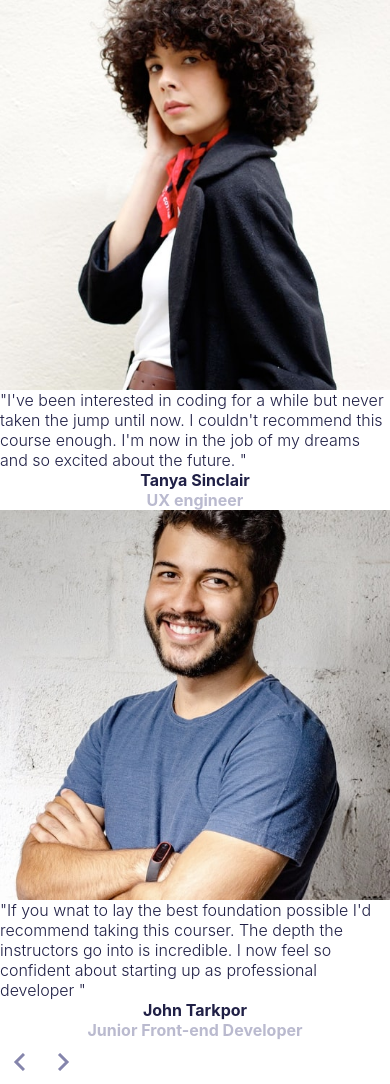
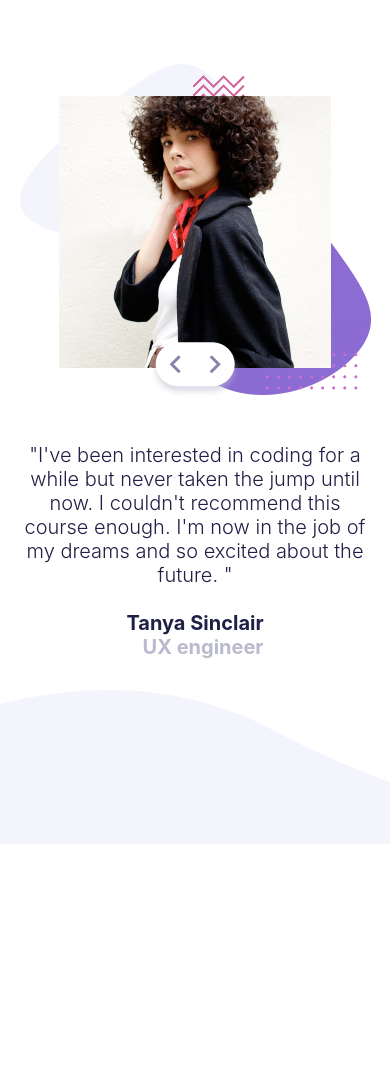
Before and after one commit to Orekihotarou-k/fem-coding-bootcamp-testimonials-slider, a plain HTML site: page index.html in a window 390 px wide. After the commit the page ends 844 px from the top, so only its background shows below. Drawn offline with Linux system fonts and the light colour scheme.

Commit message:
html/css/js update

```diff
--- a/index.html
+++ b/index.html
@@ -1,46 +1,3 @@
-<!-- <!DOCTYPE html>
-<html lang="en">
-<head>
-    <meta charset="UTF-8">
-    <meta name="viewport" content="width=device-width, initial-scale=1.0">
-    <title>Testimonial Slider</title>
-    <link rel="stylesheet" href="style.css">
-</head>
-<body>
-    <div class="testimonial-slider">
-        <button class="prev" onclick="showPreviousTestimonial()">&#8249;</button>
-        <div class="testimonial-container">
-            <div class="testimonial">
-                <img src="images/image-tanya.jpg" alt="Person 1">
-                <p>"Lorem ipsum dolor sit amet, consectetur adipiscing elit. Donec finibus nisl at lorem rutrum."</p>
-                <cite>- Person 1, Title</cite>
-            </div>
-            <div class="testimonial hidden">
-                <img src="images/image-john.jpg" alt="Person 2">
-                <p>"Cras justo odio, dapibus ac facilisis in, egestas eget quam. Donec id elit non mi porta gravida at eget metus."</p>
-                <cite>- Person 2, Title</cite>
-            </div>
-
-            <div class="testimonial hidden">
-                <img src="images/image-john.jpg" alt="Person 2">
-                <p>"Cras justo odio, dapibus ac facilisis in, egestas eget quam. Donec id elit non mi porta gravida at eget metus."</p>
-                <cite>- Person 2, Title</cite>
-            </div>
-
-            <div class="testimonial hidden">
-                <img src="images/image-john.jpg" alt="Person 2">
-                <p>"Cras justo odio, dapibus ac facilisis in, egestas eget quam. Donec id elit non mi porta gravida at eget metus."</p>
-                <cite>- Person 2, Title</cite>
-            </div>
-            </div>
-        <button class="next" onclick="showNextTestimonial()">&#8250;</button>
-    </div>
-
-    <script src="script.js"></script>
-</body>
-</html> -->
-
-
 <!DOCTYPE html>
 <html lang="en">
 <head>
@@ -62,26 +19,27 @@
                 </div>
 
                 <div class="slide-img">
-                    <img src="images/image-tanya.jpg" alt="" class="user-image">
+                    <img src="images/tanya.png" alt="" class="user-image">
                 </div>
             </div>
 
-            <div class="slide-col">
+            <div class="slide-col hidden">
                 <div class="slide-text">
                     <p class="slide-text--desc">
-                        "If you wnat to lay the best foundation possible I'd recommend taking this courser. The depth the instructors go into is incredible. I now feel so confident about starting up as professional developer "
+                        "If you want to lay the best foundation possible I'd recommend taking this courser. The depth the instructors go into is incredible. I now feel so confident about starting up as professional developer "
                     </p>
                     <cite class="username">John Tarkpor <span>Junior Front-end Developer</span></cite>
                 </div>
 
                 <div class="slide-img">
-                    <img src="images/image-john.jpg" alt="" class="user-image">
+                    <img src="images/john.png" alt="" class="user-image">
                 </div>
             </div>
 
+
             <div class="slide-buttons">
-                <button class="btn"><img src="images/icon-prev.svg" alt=""></button>
-                <button class="btn"><img src="images/icon-next.svg" alt=""></button>
+                <button class="btn previous" onclick="showPreviousTestimonial()"><img src="images/icon-prev.svg" alt=""></button>
+                <button class="btn next" onclick="showNextTestimonial()"><img src="images/icon-next.svg" alt=""></button>
             </div>
         </div>
         </div>
--- a/script.js
+++ b/script.js
@@ -16,3 +16,22 @@
 //         testimonials[currentTestimonial].classList.remove('hidden');
 //     }
 // }
+
+const testimonial = document.querySelectorAll(".slide-col")
+let currentTestimonial = 0
+
+function showNextTestimonial() {
+    if (currentTestimonial > 0) {
+        testimonial[currentTestimonial].classList.add("hidden")
+        currentTestimonial--
+    }
+    testimonial[currentTestimonial].classList.remove("hidden")
+}
+
+function showPreviousTestimonial() {
+    if (currentTestimonial < testimonial.length - 1) {
+        testimonial[currentTestimonial].classList.add("hidden")
+        currentTestimonial++
+    }
+    testimonial[currentTestimonial].classList.remove("hidden")
+}
--- a/style.css
+++ b/style.css
@@ -1,64 +1,10 @@
-
-/* .testimonial-slider {
-    display: flex;
-    align-items: center;
-    justify-content: center;
-    width: 80%;
-    margin: 20px auto;
-}
-
-.testimonial-container {
-    overflow: hidden;
-    display: flex;
-    transition: transform 0.5s ease-in-out;
-}
-
-.testimonial {
-    display: flex;
-    align-items: center;
-    padding: 20px;
-    border-radius: 10px;
-    box-shadow: 0 2px 5px rgba(0, 0, 0, 0.2);
-    background-color: #fff;
-}
-
-.testimonial img {
-    width: 80px;
-    height: 80px;
-    margin-right: 20px;
-    border-radius: 50%;
-    object-fit: cover;
-}
-
-.testimonial p {
-    margin: 0;
-}
-
-.testimonial:nth-child(odd) {
-    background-color: #f5f5f5;
-}
-
-.hidden {
-    display: none;
-}
-
-.prev,
-.next {
-    font-size: 30px;
-    background-color: transparent;
-    border: none;
-    cursor: pointer;
-    padding: 10px;
-} */
-
-
 /* root */
 :root {
     --clr-Dark-Blue: #202046;
     --clr-Grayish-Blue: #babacf;
 
     --ff: 'Inter', sans-serif;
-    --fs-body: clamp(1rem, 1.5vw, 2rem);
+    --fs-body: 2rem;
     --fw-300: 300;
     --fw-500: 500;
     --fw-700: 700;
@@ -76,6 +22,7 @@
 img {
     display: block;
     max-width: 100%;
+    margin-inline: auto;
 }
 
 button {
@@ -89,38 +36,64 @@ body {
     color: var(--clr-Dark-Blue);
     background: url(images/pattern-curve.svg);
     background-repeat: no-repeat;
-    background-size: contain;
+    background-position: bottom left;
+    height: 100dvh;
 }
 
 
 /* typography */
 .username {
-    display: flex;
-    align-items: center;
-    flex-direction: column;
     font-weight: var(--fw-700);
     font-style: normal;
+    font-size: 1.5rem;
 }
 
 .username span {
+    margin-left: 1rem;
     color: var(--clr-Grayish-Blue);
 }
 
+.slide-text--desc {
+    /* text-align: center; */
+    margin-bottom: 1.5rem;
+}
 
-/* layout styles */
+
+/* layout styles
+
+.slider-row {
+    width: 90%;
+    margin-inline: auto;
+    padding: 4rem 0;
+    position: relative;
+}
+
 .slide-col {
     display: flex;
+    gap: 5rem;
     flex-direction: column-reverse;
+    transition: .5s ease;
+    position: absolute;
+    top: 0;
 }
 
 
 /* general styles */
+/* .hidden {
+    opacity: 0;
+}
+
 .slide-buttons {
     display: inline-flex;
     gap: 2rem;
     background: #fff;
     padding: .8rem;
     border-radius: 999px;
+    position: absolute;
+    top: 20rem;
+    left: 50%;
+    translate: -50% -50%;
+    box-shadow: 0 5px 10px hsla(240, 37%, 20%, 0.336);
 }
 
 .btn {
@@ -136,14 +109,213 @@ body {
     scale: 130%;
 }
 
-.slide-img {
+.slide-text {
+    position: relative;
+
+}
+
+.slide-text::before {
+    content: '';
+    width: 100%;
+    height: 100%;
+    position: absolute;
+    top: -2rem;
+    left: 40%;
+    background: url(images/pattern-quotes.svg);
+    background-repeat: no-repeat;
+    background-size: 20%;
+}
+
+
+/* media query */
+/* @media screen and (min-width: 800px) {
+    :root {
+        --fs-body: 2rem;
+    }
+
+    .container {
+        max-width: 1440px;
+    }
+
+    .slider-row {
+        width: 80%;
+        margin-inline: auto;
+    }
+
+    .slide-col {
+        align-items: center;
+        flex-direction: row;
+    }
+
+    .slide-col > * {
+        flex-basis: 100%;
+    }
+
+    .slide-img {
+        width: 100%;
+        height: 25rem;
+        position: relative;
+    }
+
+    .user-image {
+        position: absolute;
+        top: -4rem;
+        left: -14rem;
+        z-index: -2;
+    }
+
+    .slide-text {
+        width: 40em;
+        height: 25rem;
+        margin-top: 7rem;
+        position: relative;
+        display: flex;
+        align-items: center;
+        flex-direction: column;
+        justify-content: center;
+    }
+
+    .slide-text--desc {
+        text-align: left;
+    }
+
+    .username {
+        width: 100%;
+        font-size: 1.5rem;
+        flex-direction: row;
+        gap: 1.5rem;
+        align-items: flex-start;
+    }
+
+    .slide-buttons {
+        top: 33rem;
+        translate: 90% 0;
+    }
+
+    .slide-text::before {
+        top: 2rem;
+        left: 4rem;
+        background-size: 15%;
+    }
+} */
+
+/* layout styles */
+.container {
+    width: 80%;
+    max-width: 1440px;
+    display: flex;
+    align-items: center;
+    margin-inline: auto;
+    height: 100dvh;
+}
+
+.slider-row {
     position: relative;
 }
 
-.slide-img::before {
-    content: '';
-    width: 100%;
-    height: 100%;
-    background: url(images/);
+.slide-col {
+    display: flex;
+    align-items: center;
+    flex-wrap: wrap;
+}
+
+.slide-col > * {
+    flex-basis: 100%;
+    flex: 1 0 13em;
+}
+
+.hidden {
+    display: none;
+}
+
+.slide-img {
+    max-width: 25em;
+    height: 17em;
+    position: relative;
+}
+
+.slide-img img {
+    scale: 120%;
     position: absolute;
+    left: 0;
+    z-index: -2;
 }
+
+
+/* components */
+.slide-buttons {
+    display: inline-flex;
+    gap: 1.75rem;
+    padding: .8rem;
+    border-radius: 999px;
+    background: #fff;
+    box-shadow: 0 5px 5px hsla(240, 18%, 77%, 0.5);
+    position: absolute;
+    bottom: 1rem;
+    right: 25rem;
+}
+
+.btn {
+    border: none;
+    background: none;
+}
+
+.btn img {
+    transition: scale .3s ease-in;
+}
+
+.btn img:hover {
+    scale: 115%;
+}
+
+
+@media (max-width: 1050px) {
+    :root {
+        --fs-body: 1.25rem;
+    }
+
+    .container {
+        width: 90%;
+        height: auto;
+        padding: 4rem 0;
+    }
+
+    .username {
+        display: flex;
+        align-items: center;
+        flex-direction: column;
+        font-size: var(--fs-body);
+    }
+
+    .slider-row {
+        margin: 0;
+    }
+
+    .slide-img {
+        height: auto;
+    }
+
+    .slide-img img {
+        scale: initial;
+        position: initial;
+    }
+
+    .slide-col {
+        text-align: center;
+        gap: 3rem;
+        flex-direction: column-reverse;
+    }
+
+    .slide-buttons {
+        inset: initial;
+        top: 55%;
+        left: 50%;
+        translate: -50% -50%;
+    }
+}
+
+@media (max-width: 500px) {
+    .slide-buttons {
+        top: 47%;
+    }
+}
```
Also changed, not shown: images/pattern-bg.svg (added).
